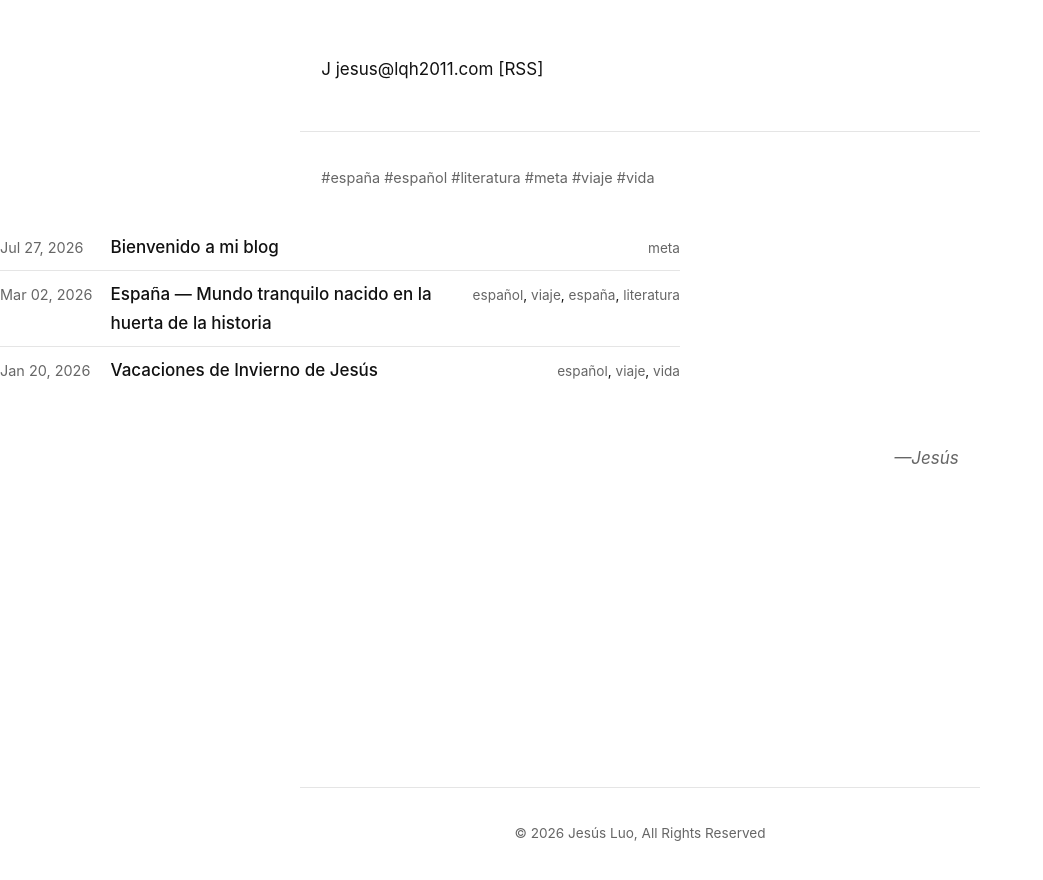
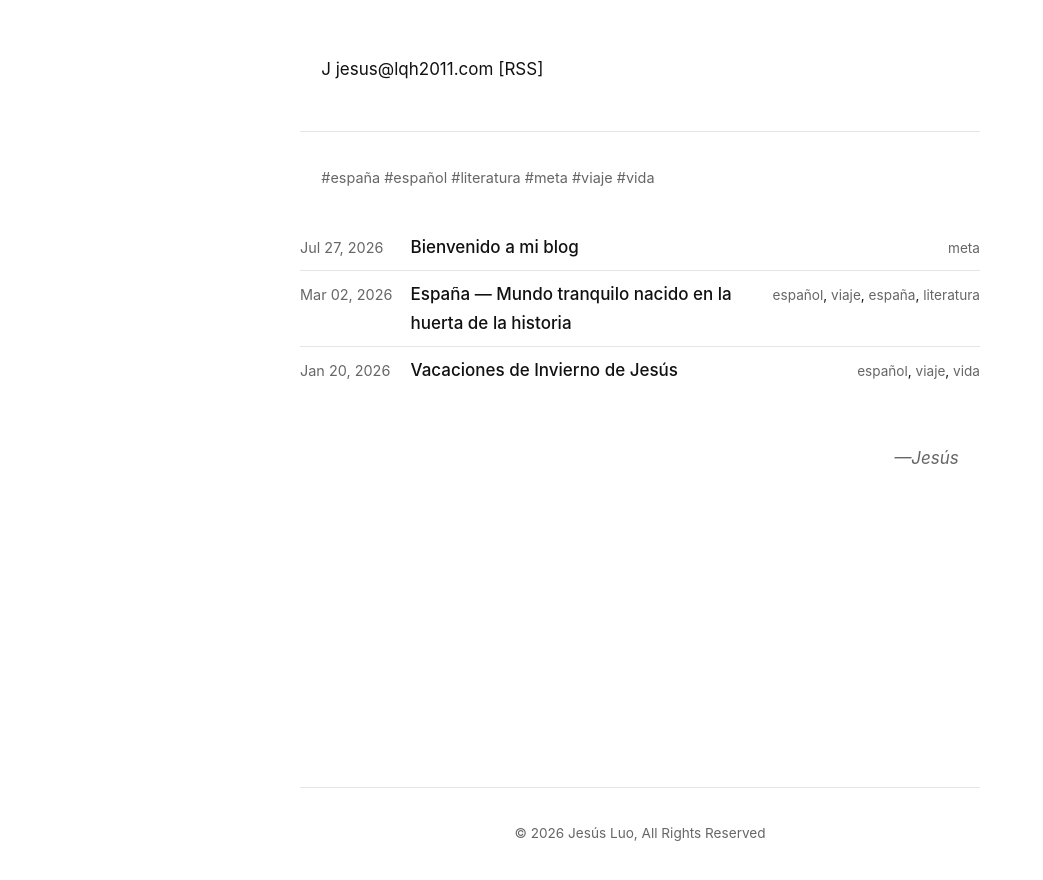
Before and after one commit to LQH-2011/Blog_of_LQH-2011, a Jekyll site: the page built from index.md, in a window 1280 px wide. Shown: the top 880 px of the page, without its empty margins (0-1043 px from the left). Built offline with Jekyll 4.4.1, drawn with Linux system fonts in a browser that asks for light colours.

Commit message:
Fix centering: use flex align-items on article instead of auto margins
.post-list, .tag-bar, .signoff class selectors were overriding
the article > * auto-margin centering. Switched article to
flex-column + align-items:center, added explicit centering to
nav and footer.

```diff
--- a/assets/css/style.scss
+++ b/assets/css/style.scss
@@ -51,17 +51,16 @@ h4 { font-size: 1rem; margin-top: 1.5rem; }
 article {
   flex: 1;
   padding: 0 0 4rem;
+  display: flex;
+  flex-direction: column;
+  align-items: center;
 }
 
-nav,
-article > *:not(pre):not(figure),
-footer {
-  margin-left: auto;
-  margin-right: auto;
+article > *:not(pre):not(figure) {
+  max-width: var(--width);
+  width: 100%;
   padding-left: 1.25rem;
   padding-right: 1.25rem;
-  max-width: var(--width);
-  width: 100%;
 }
 
 /* ── Navigation ── */
@@ -71,6 +70,12 @@ nav {
   padding-bottom: 1.5rem;
   border-bottom: 1px solid var(--border);
   margin-bottom: 2rem;
+  max-width: var(--width);
+  margin-left: auto;
+  margin-right: auto;
+  padding-left: 1.25rem;
+  padding-right: 1.25rem;
+  width: 100%;
 }
 
 /* ── Links ── */
@@ -263,6 +268,12 @@ footer {
   font-size: 0.8rem;
   color: var(--muted);
   text-align: center;
+  max-width: var(--width);
+  margin-left: auto;
+  margin-right: auto;
+  padding-left: 1.25rem;
+  padding-right: 1.25rem;
+  width: 100%;
 }
 
 /* ── Signature ── */
```
